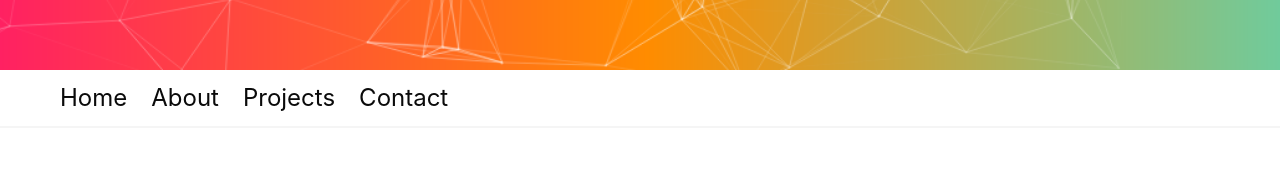
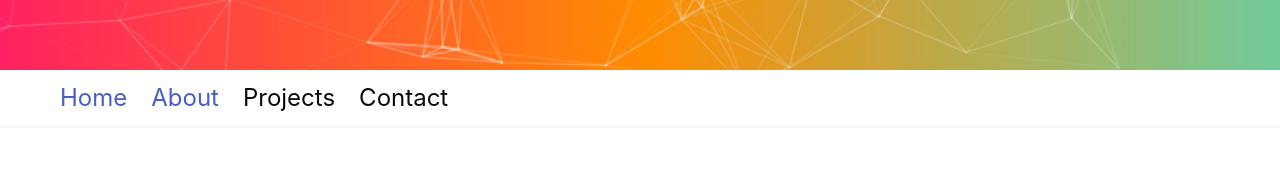
Before and after one commit to salymk/salym-portfolio, a React (Create React App) app: page / in a window 1280 px wide. Shown: the part 730-906 px from the top of the page. Built offline with nearby package versions, Linux system fonts and the light colour scheme.

Commit message:
Added smooth scroll to about item

```diff
--- a/src/sections/header/Navbar.js
+++ b/src/sections/header/Navbar.js
@@ -20,8 +20,28 @@ const Navbar = () => {
 			</div>
 			<div className='navbar-menu'>
 				<div className='navbar-start is-size-4-tablet ml-6'>
-					<a className='navbar-item'>Home</a>
-					<a className='navbar-item'>About</a>
+					<a className='navbar-item'>
+						<Link
+							activeClass='active'
+							to='home'
+							spy={true}
+							smooth={true}
+							offset={-100}
+							duration={500}>
+							Home
+						</Link>
+					</a>
+					<a className='navbar-item'>
+						<Link
+							activeClass='active'
+							to='about'
+							spy={true}
+							smooth={true}
+							offset={-100}
+							duration={500}>
+							About
+						</Link>
+					</a>
 					<a className='navbar-item'>Projects</a>
 					<a className='navbar-item'>Contact</a>
 				</div>
```
